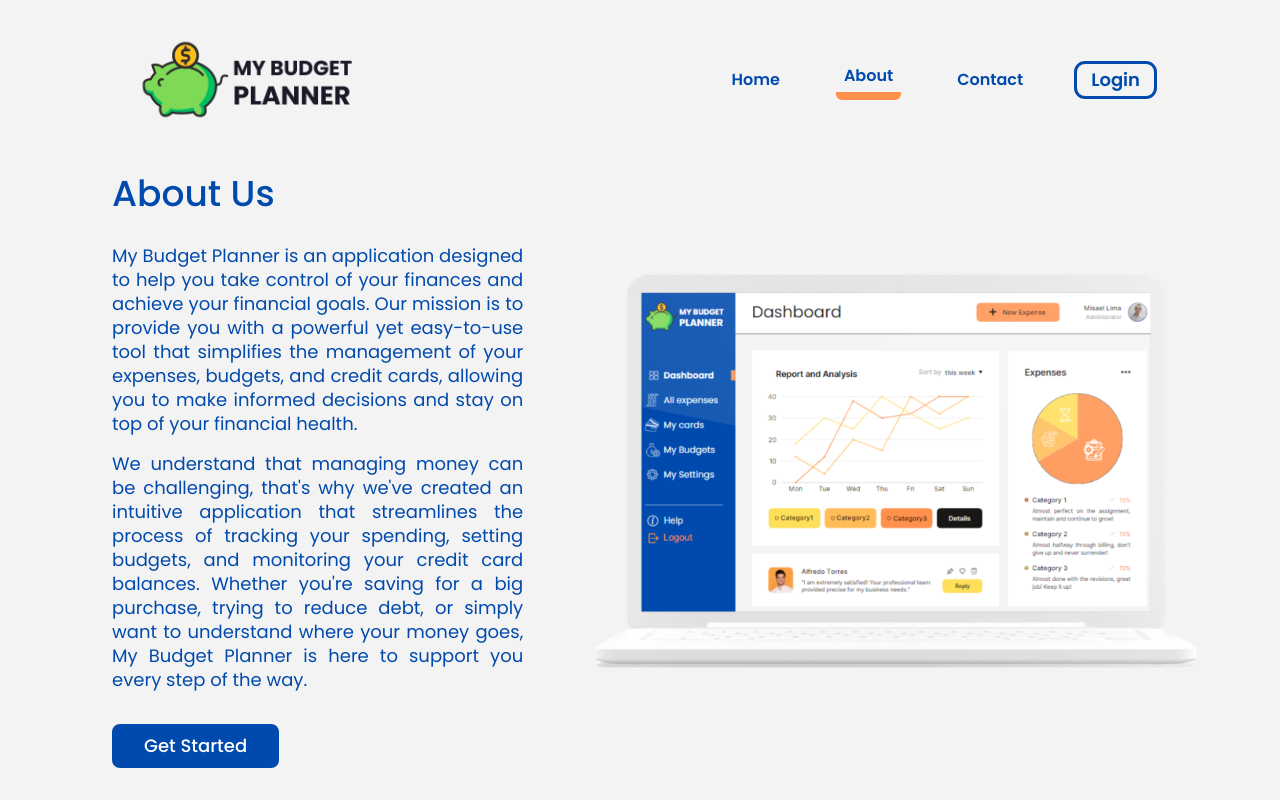
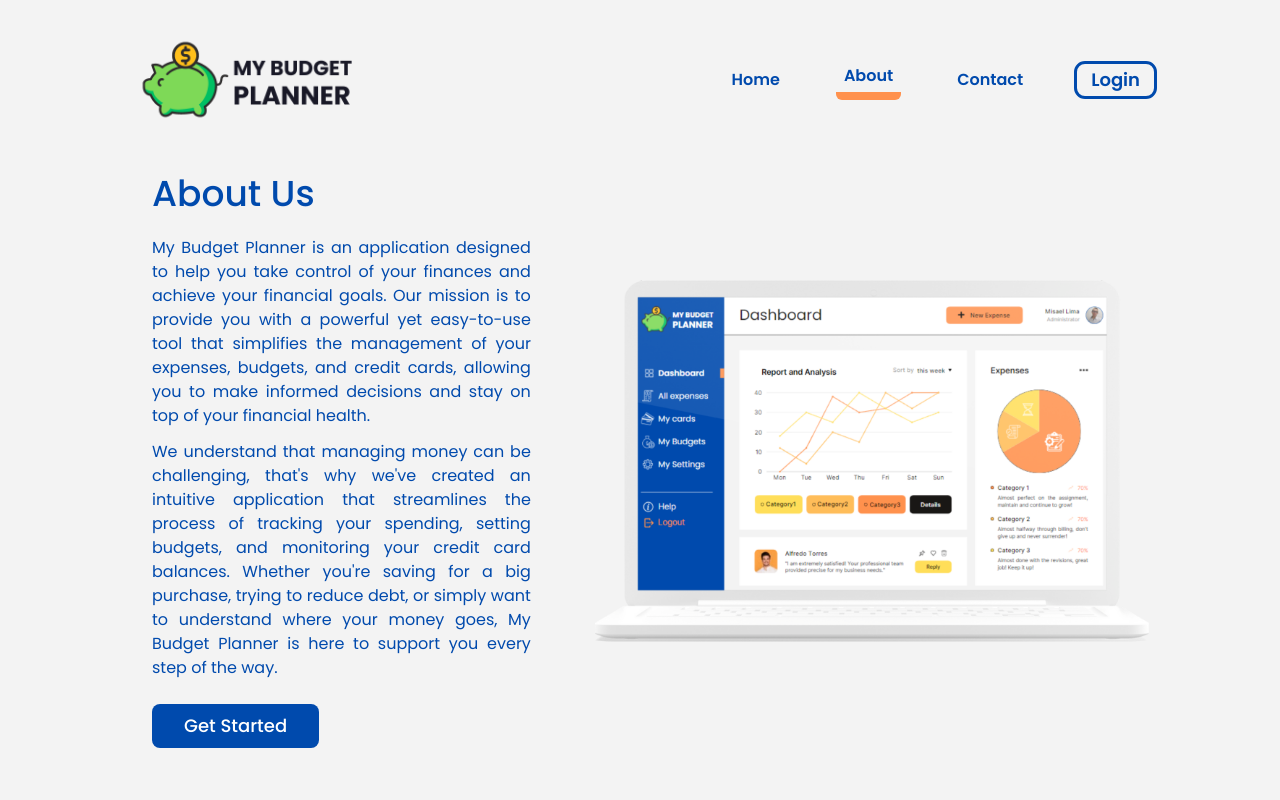
Before and after one commit to misalima/my-budget-planner-frontend, a Next.js app: page /about in a window 1280 px wide. Built offline with nearby package versions, Linux system fonts and the light colour scheme.

Commit message:
fix spacings in some pages and add package-lock.json to gitigoner

```diff
--- a/src/app/(public)/about/page.tsx
+++ b/src/app/(public)/about/page.tsx
@@ -4,13 +4,13 @@ import React from "react";
 
 const AboutPage: React.FC = () => {
   return (
-    <main className="flex justify-center gap-10 mt-4 px-20">
-      <div className="flex flex-col gap-8 px-8 min-w-[400px]">
+    <main className="flex justify-center gap-10 mt-4 px-32 pb-8">
+      <div className="flex flex-col gap-6 px-6 min-w-[400px]">
         <h1 className="max-w-[600px] text-4xl leading-none font-medium text-blue">
           About Us
         </h1>
         <div className="text-lg text-blue leading-6 text-justify max-w-[510px]">
-          <p className="mb-4">
+          <p className="mb-3 text-base">
             My Budget Planner is an application designed to help you take
             control of your finances and achieve your financial goals. Our
             mission is to provide you with a powerful yet easy-to-use tool that
@@ -18,7 +18,7 @@ const AboutPage: React.FC = () => {
             cards, allowing you to make informed decisions and stay on top of
             your financial health.
           </p>
-          <p>
+          <p className="text-base">
             We understand that managing money can be challenging, that&apos;s
             why we&apos;ve created an intuitive application that streamlines the
             process of tracking your spending, setting budgets, and monitoring
--- a/src/app/(public)/contact/page.tsx
+++ b/src/app/(public)/contact/page.tsx
@@ -22,9 +22,8 @@ const ContactPage: React.FC = () => {
   };
 
   return (
-    <main className="flex flex-col lg:flex-row justify-center items-center gap-10 mt-4 px-4 lg:px-20">
-      {/* Contact Form */}
-      <div className="flex flex-col gap-8 px-4 lg:px-8 w-full lg:min-w-[400px] lg:max-w-[600px]">
+    <main className="flex flex-col lg:flex-row justify-center items-center gap-10 mt-2 px-4 lg:px-20">
+      <div className="flex flex-col gap-6 px-4 lg:px-8 w-full lg:min-w-[400px] lg:max-w-[600px]">
         <h1 className="text-3xl lg:text-4xl leading-none font-medium text-blue">
           Contact Us
         </h1>
@@ -32,7 +31,7 @@ const ContactPage: React.FC = () => {
           onSubmit={handleSubmit(onSubmit)}
           className="flex flex-col gap-4 w-full"
         >
-          {/* Name Field */}
+
           <div>
             <label
               className="block text-lg font-medium text-blue mb-1"
@@ -56,7 +55,7 @@ const ContactPage: React.FC = () => {
             )}
           </div>
 
-          {/* Email Field */}
+
           <div>
             <label
               className="block text-lg font-medium text-blue mb-1"
@@ -86,7 +85,7 @@ const ContactPage: React.FC = () => {
             )}
           </div>
 
-          {/* Subject Field */}
+
           <div>
             <label
               className="block text-lg font-medium text-blue mb-1"
@@ -110,7 +109,6 @@ const ContactPage: React.FC = () => {
             )}
           </div>
 
-          {/* Message Field */}
           <div>
             <label
               className="block text-lg font-medium text-blue mb-1"
@@ -134,17 +132,16 @@ const ContactPage: React.FC = () => {
             )}
           </div>
 
-          {/* Submit Button */}
           <button
             type="submit"
-            className="transition-all text-lg font-medium text-white bg-blue px-8 py-2 rounded-lg hover:bg-darkblue"
+            className="mb-6 transition-all text-lg font-medium text-white bg-blue px-8 py-2 rounded-lg hover:bg-darkblue"
           >
             Send Message
           </button>
         </form>
       </div>
 
-      {/* Image Section */}
+
       <div className="w-full lg:max-w-none lg:w-auto lg:flex items-center">
         <Image
           className="w-full max-h-[600px] lg:max-h-[400px]"
```
Also changed, not shown: 2 other files (tests, documents, lock files or other folders).
